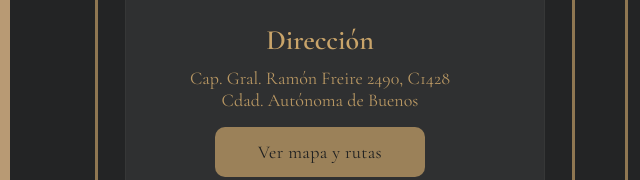
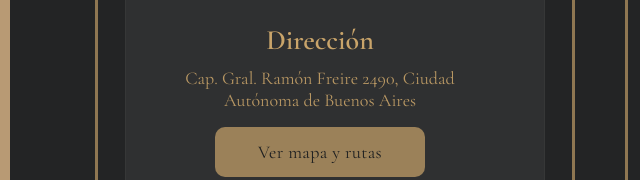
Before and after one commit to iGardanzo/BodaOriIsa, a plain HTML site: page index.html in a window 1280 px wide. Shown: the part 1780-1960 px from the top of the page, 40-680 px from the left. Drawn offline with nearby package versions, Linux system fonts and the light colour scheme.

Commit message:
Direccion

```diff
--- a/index.html
+++ b/index.html
@@ -563,7 +563,7 @@
 
                 <div class="info-box">
                   <h6>Dirección</h6>
-                  <p>Cap. Gral. Ramón Freire 2490, C1428 Cdad. Autónoma de Buenos</p>
+                  <p>Cap. Gral. Ramón Freire 2490, Ciudad Autónoma de Buenos Aires</p>
                   <a class="btn-gold" href="#" data-modal="modal-map-ceremonia">Ver mapa y rutas</a>
                 </div>
               </div>
```
